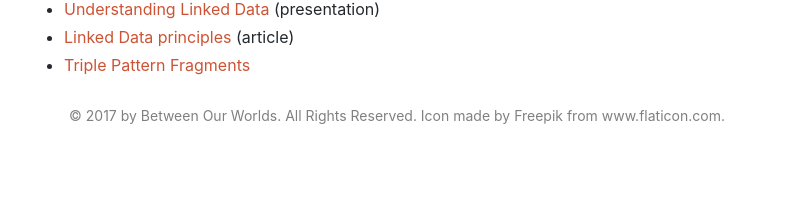
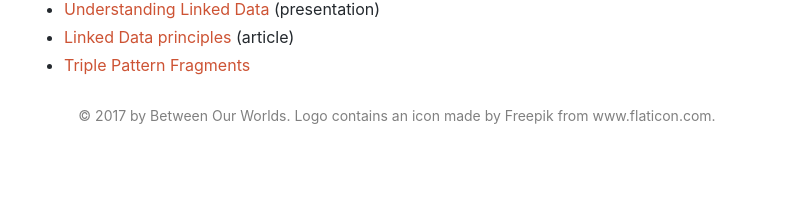
Before and after one commit to BetweenOurWorlds/website, a Jekyll site: the page built from index.html, in a window 1280 px wide. Shown: the part 1259-1475 px from the top of the page, without its empty margins (243-1036 px from the left). Built offline with Jekyll 4.4.1, drawn with Linux system fonts in a browser that asks for light colours.

Commit message:
update footer

```diff
--- a/_layouts/default.html
+++ b/_layouts/default.html
@@ -53,7 +53,7 @@
             {{ content }}
           </div>
 
-          <footer>&copy; 2017 by Between Our Worlds. All Rights Reserved. Icon made by <a target="_blank" href="http://www.freepik.com/">Freepik</a> from <a target="_blank" href="http://www.flaticon.com">www.flaticon.com</a>.</footer>
+          <footer>&copy; 2017 by Between Our Worlds. Logo contains an icon made by <a target="_blank" href="http://www.freepik.com/">Freepik</a> from <a target="_blank" href="http://www.flaticon.com">www.flaticon.com</a>.</footer>
         </div>
       </div>
     </div>
```
